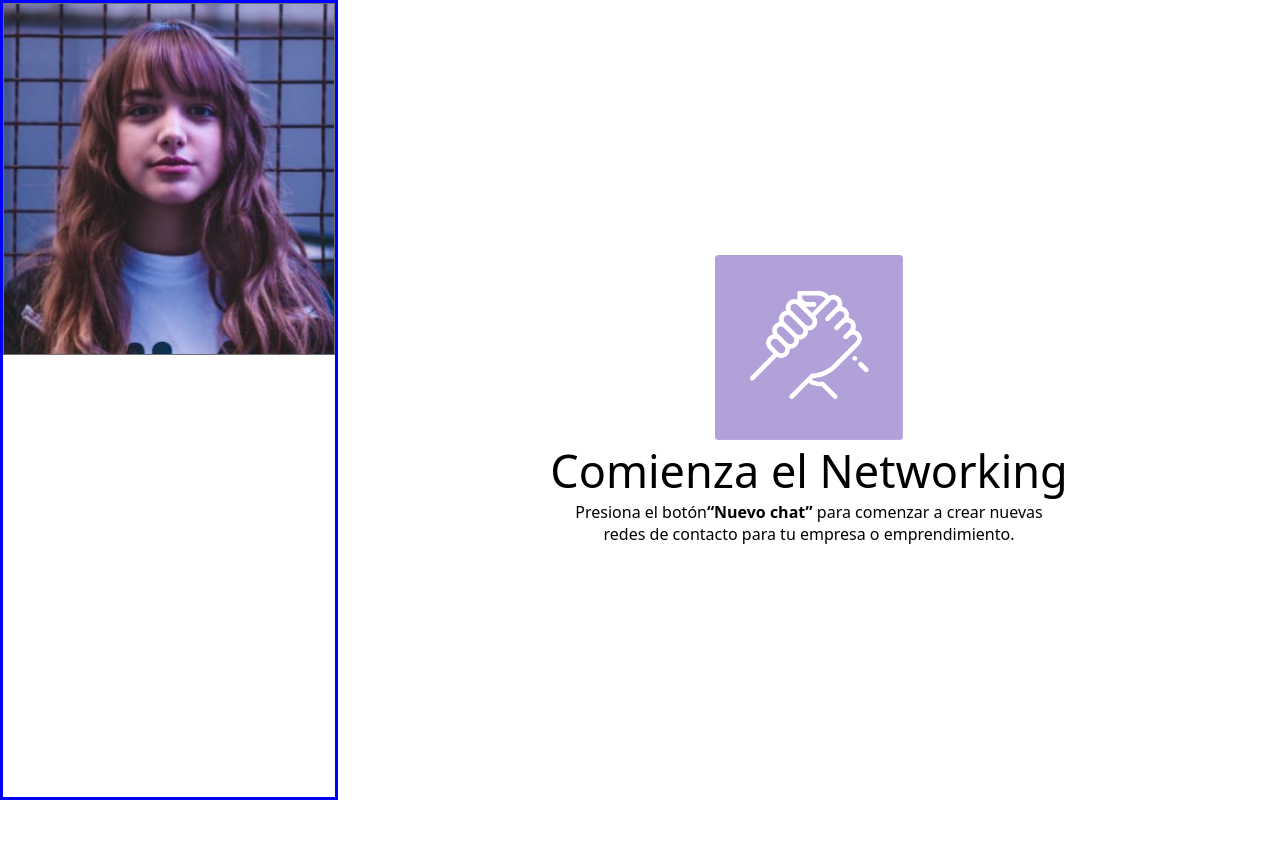
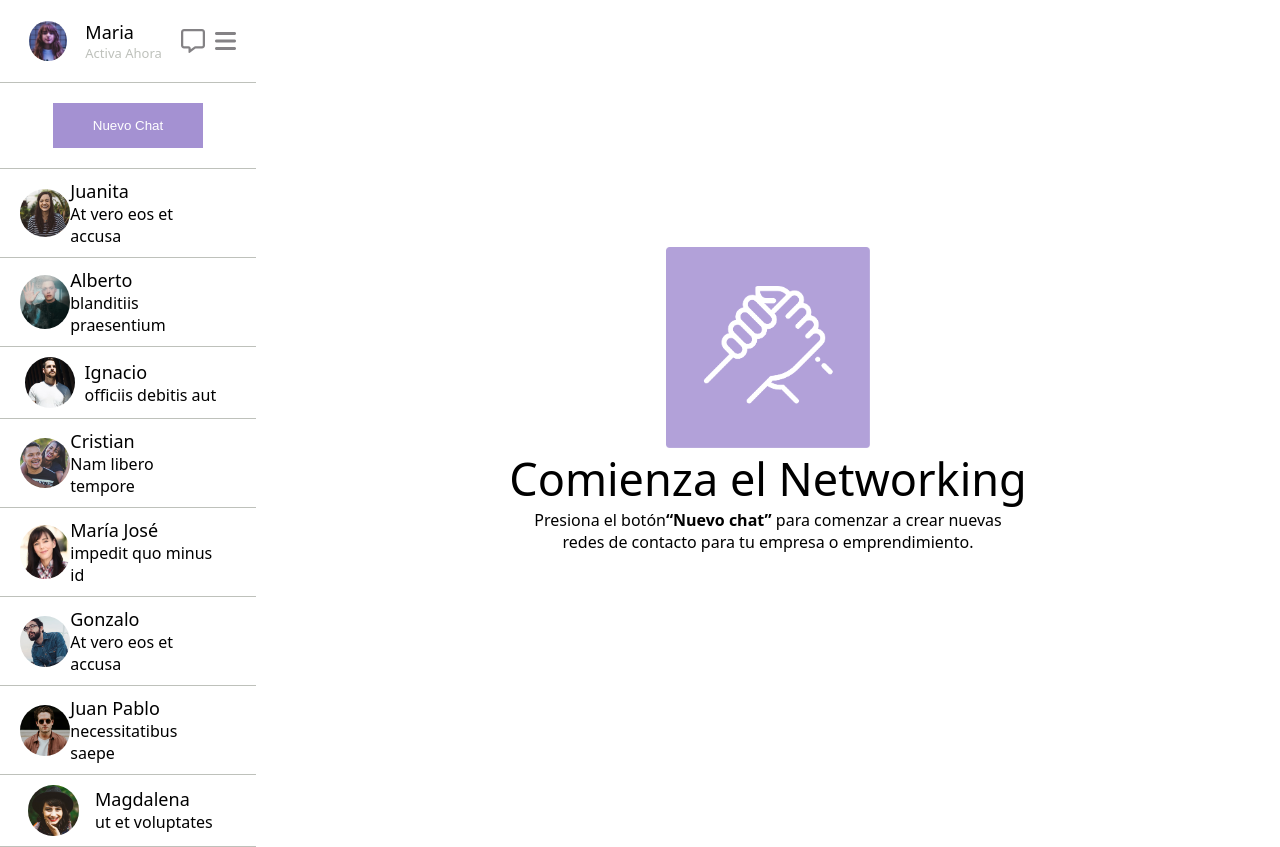
Before and after one commit to FelipeOctavio87/Desafio1_avanzado, a plain HTML site: page index.html in a window 1280 px wide. Before the commit the page ends 800 px from the top, so only its background shows below. Drawn offline with Linux system fonts and the light colour scheme.

Commit message:
Avance 2

```diff
--- a/Assets/estilos.css
+++ b/Assets/estilos.css
@@ -7,18 +7,7 @@
     display: flex;
 
 }
-.contactos{
-    border-color:blue;
-    border-style: solid;
-    display: flex;
-    flex-direction: column;
-    flex-basis: 20%;
-}
-.usuario{
-    display: flex;
-    justify-content: space-between;
-    flex-direction: row;
-}
+
 .principal{
     display: flex;
     flex-direction: column;
@@ -29,9 +18,7 @@
     flex-basis: 80%;
 }
 
-.imagen{
-    align-self: center;
-    align-content: center;
+.imagenCentral{
     width: 20%;
     height: auto;
 }
@@ -46,3 +33,142 @@
     font-size: medium;
     font-family: system-ui, -apple-system, BlinkMacSystemFont, 'Segoe UI', Roboto, Oxygen, Ubuntu, Cantarell, 'Open Sans', 'Helvetica Neue', sans-serif;
 }
+
+.contactos{
+
+    display: flex;
+    flex-direction: column;
+    flex-basis: 20%;
+
+}
+.usuario{
+    display: flex;
+    justify-content: space-between;
+    flex-direction: row;
+    gap: 10px;
+    align-items: center;
+    padding: 20px;
+    border-bottom: 1px solid;
+    border-color:#BEC1BB;
+}
+
+.maria{
+    display: flex;
+    justify-content: space-around;
+    flex-direction: row;
+    flex-wrap: nowrap;
+    align-items: center;
+}
+
+.containerFotoMaria{
+    display: flex;
+    flex-direction: column;
+    justify-content: center;
+    align-content:center;
+}
+
+.containerTextoMaria{
+    display: flex;
+    align-items: start;
+    flex-direction: column;
+
+}
+
+.fotoMaria{
+    border-radius: 50%;
+    width: 25%;
+}
+.userName{
+    font-size: large;
+    font-family: system-ui, -apple-system, BlinkMacSystemFont, 'Segoe UI', Roboto, Oxygen, Ubuntu, Cantarell, 'Open Sans', 'Helvetica Neue', sans-serif;
+}
+
+.userIcon{
+    display: flex;
+    justify-content: space-between;
+    flex-direction: row;
+    gap: 10px;
+
+}
+
+.icons{
+    font-size: 24px;
+    color:#848285;
+}
+
+.userState{
+    font-size: small;
+    font-family: system-ui, -apple-system, BlinkMacSystemFont, 'Segoe UI', Roboto, Oxygen, Ubuntu, Cantarell, 'Open Sans', 'Helvetica Neue', sans-serif;
+    color: #BEC1BB;
+}
+
+.nuevoChat{
+    display: flex;
+    flex-direction: row;
+    justify-content: center;
+    align-content: center;
+    padding-top: 20px;
+    padding-bottom: 20px;
+    border-bottom: 1px solid;
+    border-color: #BEC1BB;
+    }
+
+.botonChat{
+    background-color: #A491D2;
+    color: white;
+    padding-top: 15px;
+    padding-bottom: 15px;
+    border-color: white;
+    padding-left: 40px;
+    padding-right: 40px;
+    border-color: white;
+    border-style: none;
+
+}
+
+.botonChat:hover{
+    background-color: #CDC3E6;
+    color: white;
+}
+.botonChat:focus{
+    background-color: #BEC1BB;
+    color: white;
+}
+
+.otherContacts{
+    display: flex;
+    justify-content: space-around;
+    flex-direction: row;
+    flex-wrap: nowrap;
+    padding-top: 10px;
+    padding-bottom: 10px;
+    padding-right: 35px;
+    padding-left: 20px;
+    border-bottom: 1px solid;
+    border-color: #BEC1BB;
+    align-items: center;
+}
+
+.contactPhoto{
+    border-radius: 50%;
+    width: 25%;
+
+}
+
+.containterContact{
+    display: flex;
+    align-items: start;
+    flex-direction: column;
+
+}
+
+.contactName{
+    font-size: large;
+    font-family: system-ui, -apple-system, BlinkMacSystemFont, 'Segoe UI', Roboto, Oxygen, Ubuntu, Cantarell, 'Open Sans', 'Helvetica Neue', sans-serif;
+}
+
+
+.contactState{
+    font-size: medium;
+    font-family: system-ui, -apple-system, BlinkMacSystemFont, 'Segoe UI', Roboto, Oxygen, Ubuntu, Cantarell, 'Open Sans', 'Helvetica Neue', sans-serif;
+}
--- a/index.html
+++ b/index.html
@@ -3,7 +3,8 @@
 <head>
     <meta charset="UTF-8">
     <meta name="viewport" content="width=device-width, initial-scale=1.0">
-    <link rel = "stylesheet" href="./Assets/estilos.css"></link>
+    <script src="https://kit.fontawesome.com/3f7295b6dd.js"crossorogin="anonymous"></script>
+    <link rel = "stylesheet" href="./Assets/estilos.css"></>
     <title>Messenger - Contact me SpA</title>
 </head>
 <body>
@@ -11,12 +12,79 @@
         <div class="contactos">
             <div class="usuario">
                 <div class="maria">
-                    <img src="./Assets/img/maria.jpg" alt="maria">
+                    <img class="fotoMaria" src="./Assets/img/maria.jpg" alt="maria">
+                    <div class="containterTextoMaria">
+                        <p class="userName">Maria</p>
+                        <p class="userState">Activa Ahora</p>
+                    </div>
+                </div>
+                <div class="userIcon">
+                    <i class="fa-regular fa-message icons"></i>
+                    <i class="fa-solid fa-bars icons"></i>
+                </div>
+            </div>
+            <div class="nuevoChat">
+                <button class="botonChat">Nuevo Chat</button>
+            </div>
+            <div class="otherContacts">
+                <img class="contactPhoto" src="./Assets/img/foto1.jpg" alt="foto1">
+                <div class="containterContact">
+                    <p class="contactName">Juanita</p>
+                    <p class="contactState">At vero eos et accusa</p>
+                </div>
+            </div>
+            <div class="otherContacts">
+                <img class="contactPhoto" src="./Assets/img/foto2.jpg" alt="foto2">
+                <div class="containterContact">
+                    <p class="contactName">Alberto</p>
+                    <p class="contactState">blanditiis praesentium</p>
+                </div>
+            </div>
+            <div class="otherContacts">
+                <img class="contactPhoto" src="./Assets/img/foto3.jpg" alt="foto3">
+                <div class="containterContact">
+                    <p class="contactName">Ignacio</p>
+                    <p class="contactState">officiis debitis aut</p>
+                </div>
+            </div>
+            <div class="otherContacts">
+                <img class="contactPhoto" src="./Assets/img/foto4.jpg" alt="foto4">
+                <div class="containterContact">
+                    <p class="contactName">Cristian</p>
+                    <p class="contactState">Nam libero tempore</p>
+                </div>
+            </div>
+            <div class="otherContacts">
+                <img class="contactPhoto" src="./Assets/img/foto5.jpg" alt="foto5">
+                <div class="containterContact">
+                    <p class="contactName">María José</p>
+                    <p class="contactState">impedit quo minus id</p>
+                </div>
+            </div>
+            <div class="otherContacts">
+                <img class="contactPhoto" src="./Assets/img/foto6.jpg" alt="foto6">
+                <div class="containterContact">
+                    <p class="contactName">Gonzalo</p>
+                    <p class="contactState">At vero eos et accusa</p>
+                </div>
+            </div>
+            <div class="otherContacts">
+                <img class="contactPhoto" src="./Assets/img/foto7.jpg" alt="foto7">
+                <div class="containterContact">
+                    <p class="contactName">Juan Pablo</p>
+                    <p class="contactState">necessitatibus saepe</p>
+                </div>
+            </div>
+            <div class="otherContacts">
+                <img class="contactPhoto" src="./Assets/img/foto8.jpg" alt="foto8">
+                <div class="containterContact">
+                    <p class="contactName">Magdalena</p>
+                    <p class="contactState">ut et voluptates</p>
                 </div>
             </div>
         </div>
         <div class="principal">
-            <img class ="imagen" src="./Assets/img/hand.png" alt="Logo Mano">
+            <img class ="imagenCentral" src="./Assets/img/hand.png" alt="Logo Mano">
             <p class="tituloPrincipal">Comienza el Networking</p>
             <p class= "textoPrincipal">Presiona el botón<strong>“Nuevo chat”</strong> para comenzar a crear nuevas<br>
             redes de contacto para tu empresa o emprendimiento.</p>
```
Also changed, not shown: Assets/img/foto1.jpg (renamed from Assets/img/Screen Shot 2018-11-28 at 15.27.14.jpg), Assets/img/foto2.jpg (renamed from Assets/img/Screen Shot 2018-11-28 at 15.32.16.jpg), Assets/img/foto3.jpg (renamed from Assets/img/Screen Shot 2018-11-28 at 15.30.34.jpg), Assets/img/foto4.jpg (renamed from Assets/img/Screen Shot 2018-11-28 at 15.28.30.jpg), Assets/img/foto5.jpg (renamed from Assets/img/Screen Shot 2018-11-28 at 15.32.44.jpg), Assets/img/foto6.jpg (renamed from Assets/img/Screen Shot 2018-11-28 at 15.31.09.jpg), Assets/img/foto7.jpg (renamed from Assets/img/Screen Shot 2018-11-28 at 15.30.54.jpg), Assets/img/foto8.jpg (renamed from Assets/img/Screen Shot 2018-11-28 at 15.28.04.jpg).
